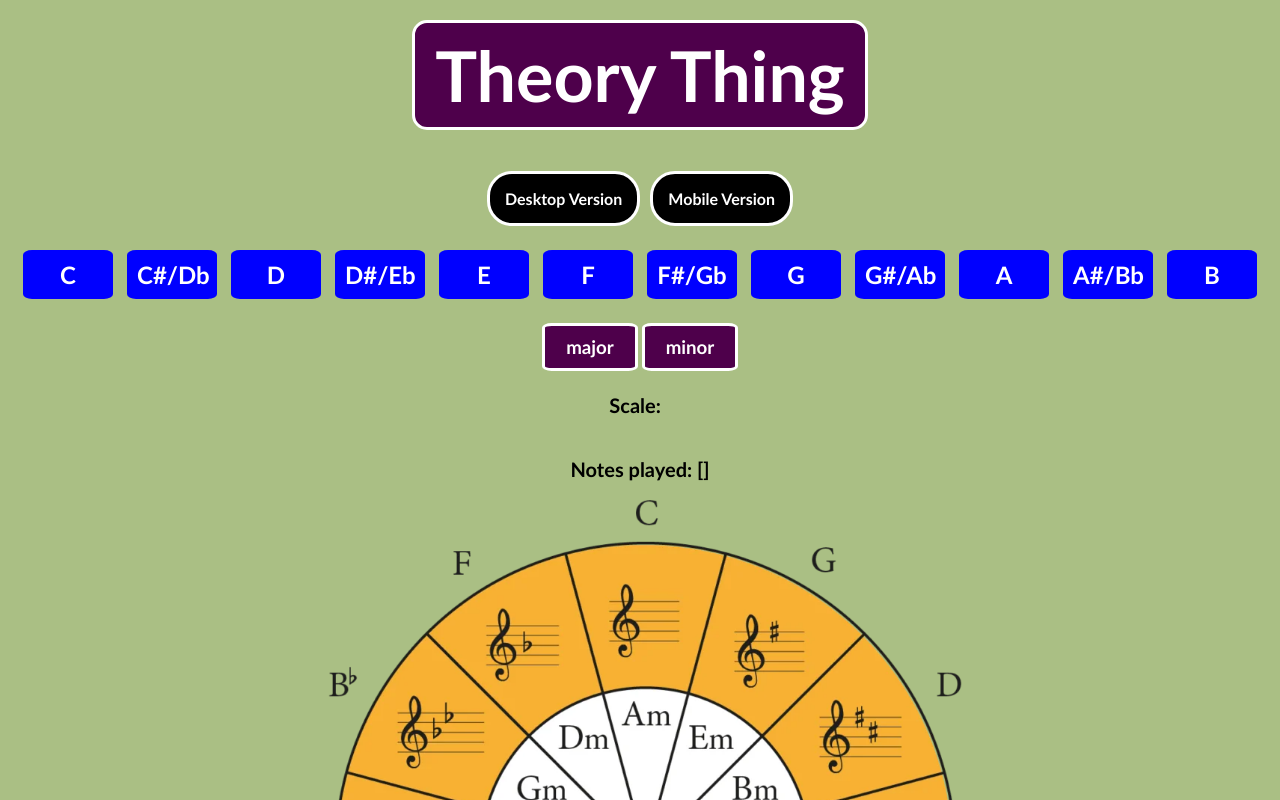
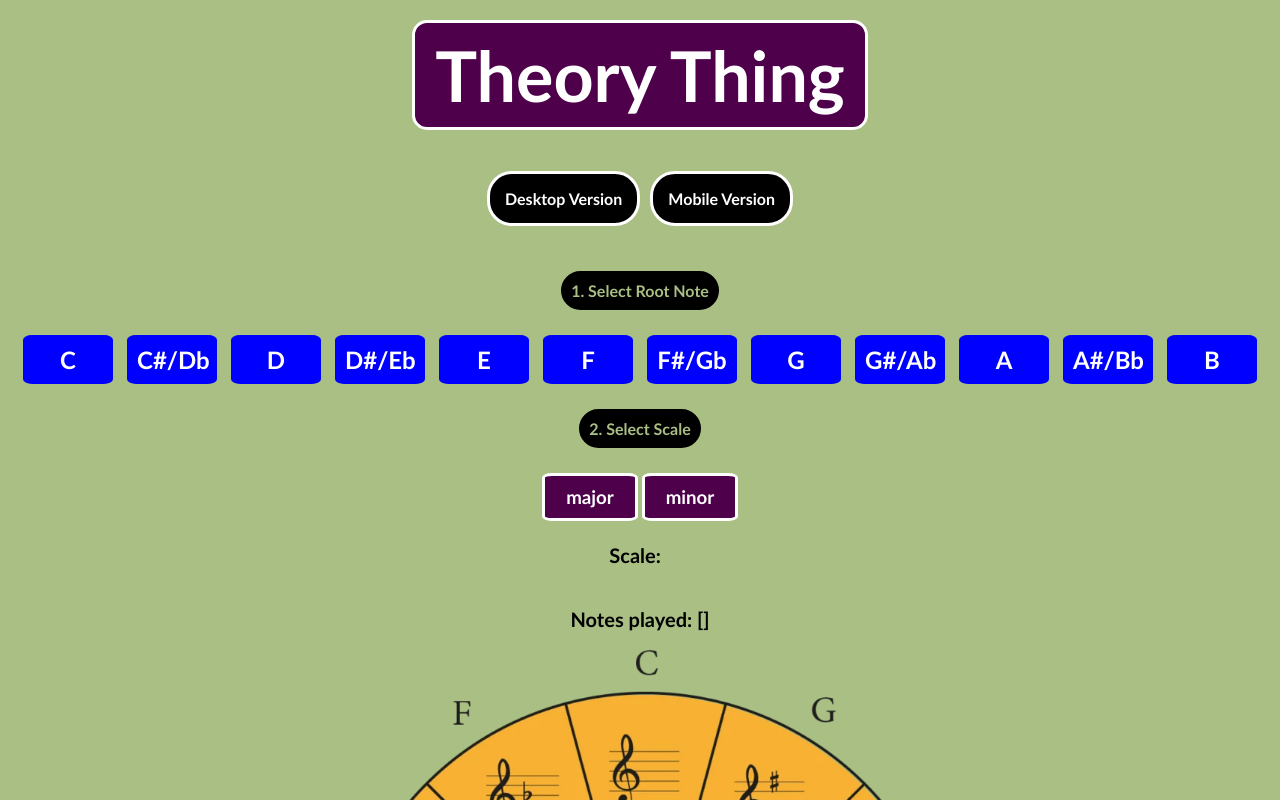
Before and after one commit to taariqelliott/theory-thing, a React (Vite) app: page / in a window 1280 px wide. Shown: the top 800 px of the page. Built offline with nearby package versions, Linux system fonts and the light colour scheme.

Commit message:
changed scale text size and added more text for instructions

```diff
--- a/src/App.css
+++ b/src/App.css
@@ -40,7 +40,7 @@ body {
 
 .chord-button {
     border-radius: 10%;
-    background: black;
+    background: blue;
     color: white;
     margin: 2px;
     padding: 10px;
@@ -144,3 +144,14 @@ h3 {
     width: 55%;
     height: auto;
 }
+
+.select-scale {
+    text-align: center;
+    background:rgb(0, 0, 0);
+    display: table;
+    margin: 20px auto 20px auto;
+    padding: 10px;
+    border-radius: 25px;
+    color: rgb(170, 191, 132);
+    border: solid;
+}
--- a/src/components/Desktop.jsx
+++ b/src/components/Desktop.jsx
@@ -1192,8 +1192,8 @@ function Desktop() {
     return (
         <div>
             <h1 className="title">Theory Thing</h1>
-            <MiniNav/>
-
+            <MiniNav />
+            <h4 className="select-scale">1. Select Root Note</h4>
             <div className="keys" onKeyDown={playChord}>
                 <h2 onClick={updateNoteValue}>C</h2>
                 <h2 onClick={updateNoteValue}>C#/Db</h2>
@@ -1209,7 +1209,7 @@ function Desktop() {
                 <h2 onClick={updateNoteValue}>B</h2>
             </div>
 
-
+            <h4 className="select-scale">2. Select Scale</h4>
             <div className="minormajor">
                 <h3 className="scaleChoice" onClick={updateChordValue}>
                     major
--- a/src/components/Mobile.jsx
+++ b/src/components/Mobile.jsx
@@ -1163,6 +1163,7 @@ function Mobile() {
         <div>
             <h1 className="title">Theory Thing</h1>
             <MiniNav />
+            <h4 className="select-scale">1. Select Root Note</h4>
 
             <div className="keys">
                 <h2 onClick={updateNoteValue}>C</h2>
@@ -1179,6 +1180,7 @@ function Mobile() {
                 <h2 onClick={updateNoteValue}>B</h2>
             </div>
 
+            <h4 className="select-scale">2. Select Scale</h4>
             <div className="minormajor">
                 <h3 className="scaleChoice" onClick={updateChordValue}>
                     major
@@ -1187,6 +1189,7 @@ function Mobile() {
                     minor
                 </h3>
             </div>
+            <h4 className="select-scale">3. Press To Play Chord</h4>
 
             <div className="mobile-buttons">
                 <button className="chord-button" onClick={() => playChord("1")}>Chord 1</button>
```
